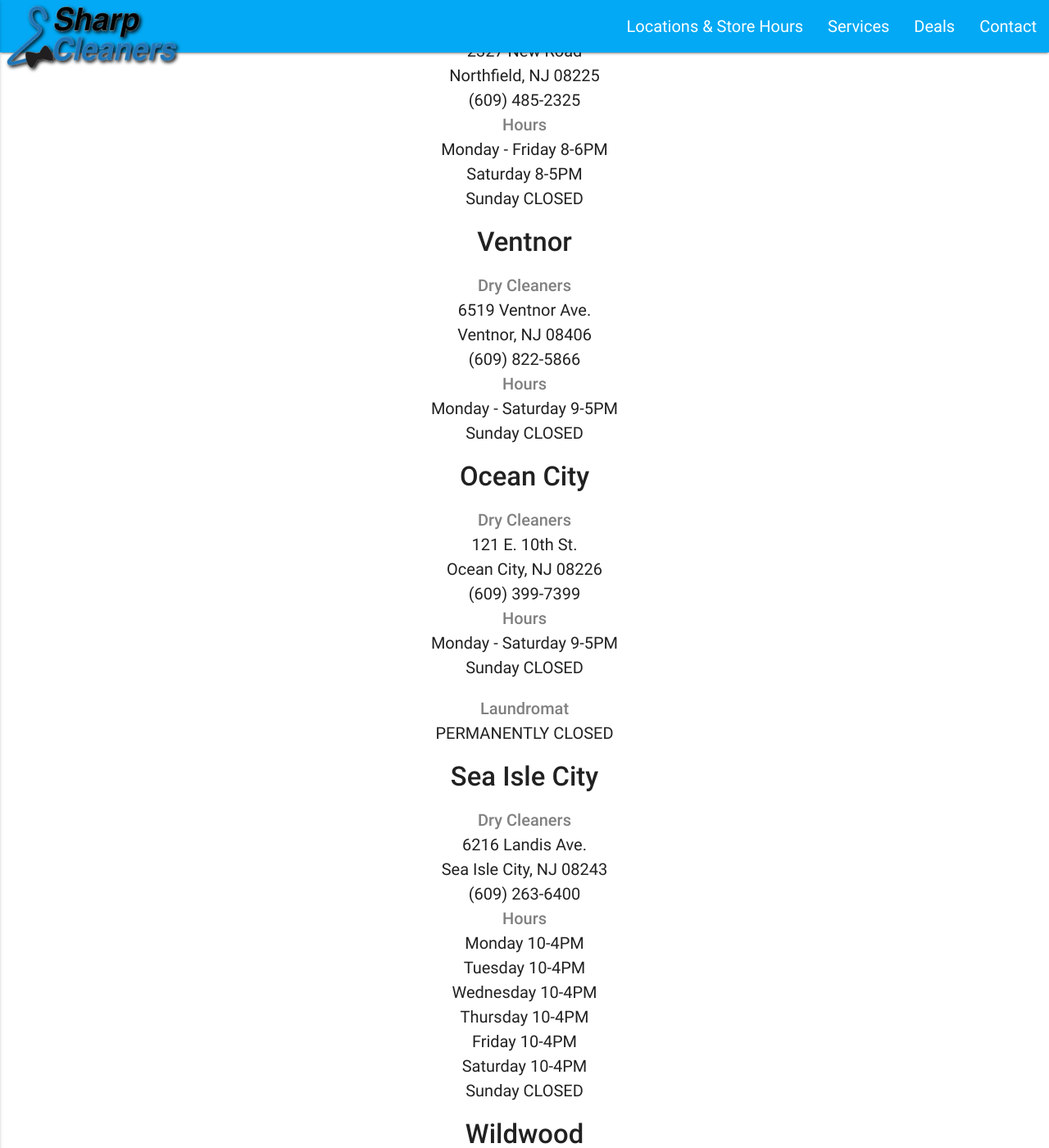
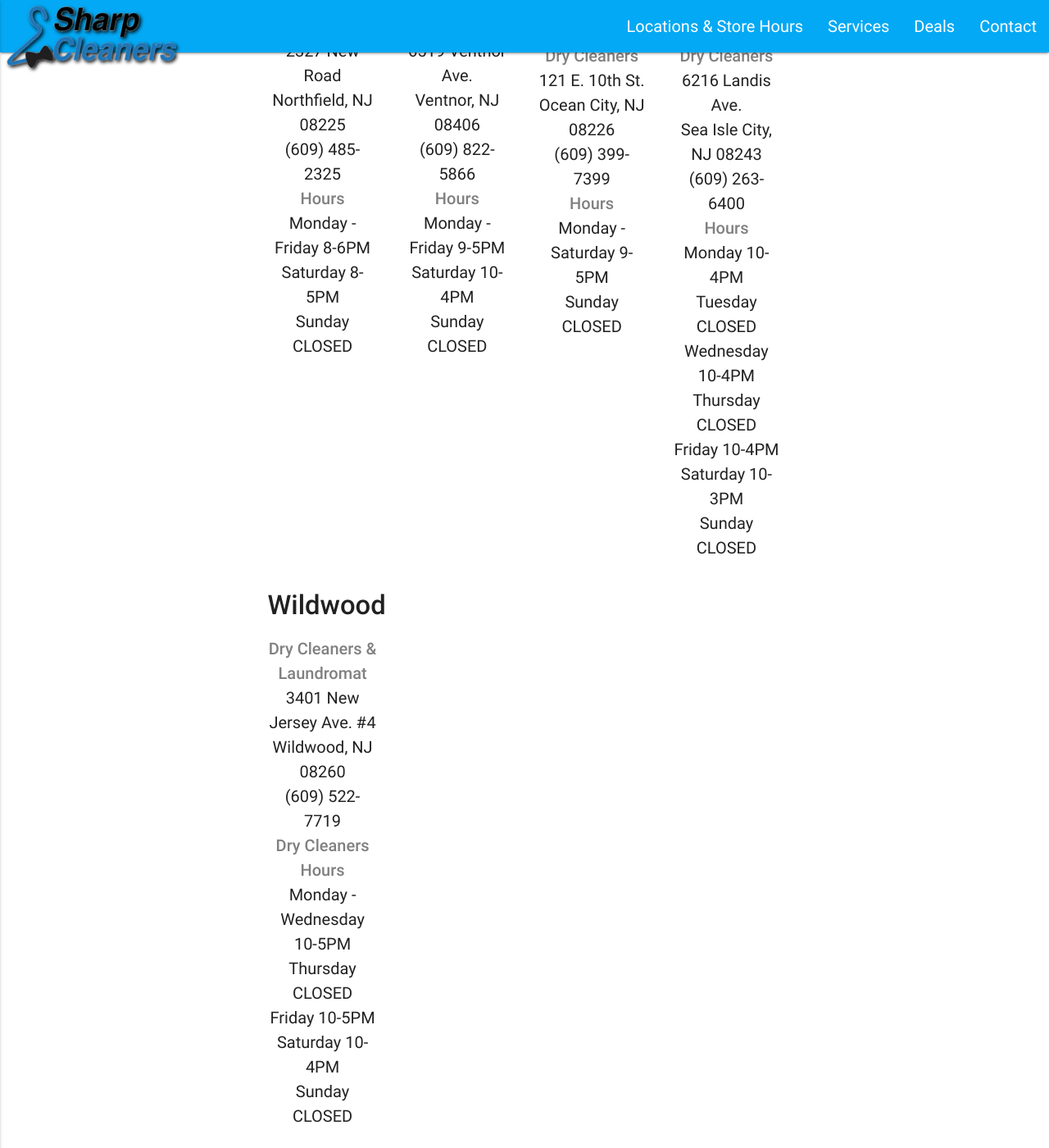
Before and after one commit to sharpcleanersnj/sharpcleanersnj.github.io, a Jekyll site: the page built from _pages/locations.md, in a window 1280 px wide and 1400 px high, scrolled down 755 px. Shown: the whole window at 82% size. Built offline with Jekyll 4.4.1, drawn with Linux system fonts in a browser that asks for light colours; nearby versions of some CDN libraries; some of the changed text lies outside the part shown.

Commit message:
Update locations.md

```diff
--- a/_pages/locations.md
+++ b/_pages/locations.md
@@ -6,27 +6,26 @@
 <center> <iframe src="https://www.google.com/maps/d/u/0/embed?mid=13szKy6mRagCj-x2ouYiW1ftgoWs&ehbc=2E312F" width="640" height="480"></iframe>
 
  <div class="container">
-  <div class="row">
-    <div class="col-sm-4"><h5><strong>Northfield</strong></h5>
+<div class="row">
+     <div class="col s12 m6 l3">
+      <h5><strong>Northfield</strong></h5>
       <p><span style="color: #808080;"><strong>Dry Cleaners</strong></span><br />2327 New Road<br />Northfield, NJ 08225<br />(609) 485-2325<br /><span style="color: #808080;"><strong>Hours</strong></span><br />Monday - Friday 8-6PM<br />Saturday 8-5PM<br />Sunday CLOSED</p>
     </div>
-      <div class="col-sm-4">
+    <div class="col s12 m6 l3">
       <h5><strong>Ventnor</strong></h5>
-      <p><span style="color: #808080;"><strong>Dry Cleaners</strong></span><br />6519 Ventnor Ave. <br />Ventnor, NJ 08406<br />(609) 822-5866<br /><span style="color: #808080;"><strong>Hours</strong></span><br />Monday - Saturday 9-5PM<br />Sunday CLOSED</p>
+      <p><span style="color: #808080;"><strong>Dry Cleaners</strong></span><br />6519 Ventnor Ave. <br />Ventnor, NJ 08406<br />(609) 822-5866<br /><span style="color: #808080;"><strong>Hours</strong></span><br />Monday - Friday 9-5PM<br />Saturday 10-4PM<br />Sunday CLOSED</p>
     </div>
-    <div class="col-sm-4">
+    <div class="col s12 m6 l3">
       <h5><strong>Ocean City</strong></h5>
       <p><span style="color: #808080;"><strong>Dry Cleaners</strong></span><br />121 E. 10th St.<br />Ocean City, NJ 08226<br />(609) 399-7399<br /><span style="color: #808080;"><strong>Hours</strong></span><br />Monday - Saturday 9-5PM<br />Sunday CLOSED</p>
-      <p><span style="color: #808080;"><strong>Laundromat</strong></span><br />PERMANENTLY CLOSED</p>
     </div>
-<div class="row">
-   <div class="col-sm-4">
+    <div class="col s12 m6 l3">
       <h5><strong>Sea Isle City</strong></h5>
-       <p><span style="color: #808080;"><strong>Dry Cleaners</strong></span><br />6216 Landis Ave.<br />Sea Isle City, NJ 08243<br />(609) 263-6400<br /><span style="color: #808080;"><strong>Hours</strong></span><br />Monday 10-4PM<br />Tuesday 10-4PM<br />Wednesday 10-4PM<br />Thursday 10-4PM<br />Friday 10-4PM<br />Saturday 10-4PM<br />Sunday CLOSED</p>
+      <p><span style="color: #808080;"><strong>Dry Cleaners</strong></span><br />6216 Landis Ave.<br />Sea Isle City, NJ 08243<br />(609) 263-6400<br /><span style="color: #808080;"><strong>Hours</strong></span><br />Monday 10-4PM<br />Tuesday CLOSED<br />Wednesday 10-4PM<br />Thursday CLOSED<br />Friday 10-4PM<br />Saturday 10-3PM<br />Sunday CLOSED</p>
     </div>
-   <div class="col-sm-4">
+    <div class="col s12 m6 l3">
       <h5><strong>Wildwood</strong></h5>
-      <p><span style="color: #808080;"><strong>Dry Cleaners & Laundromat</strong></span><br />3401 New Jersey Ave. #4<br />Wildood, NJ 08260<br />(609) 522-7719<br /><span style="color: #808080;"><strong>Dry Cleaners Hours</strong></span><br />Monday - Friday 9-5PM<br />Saturday 9-4PM<br /> Sunday CLOSED</p>
+      <p><span style="color: #808080;"><strong>Dry Cleaners & Laundromat</strong></span><br />3401 New Jersey Ave. #4<br />Wildwood, NJ 08260<br />(609) 522-7719<br /><span style="color: #808080;"><strong>Dry Cleaners Hours</strong></span><br />Monday - Wednesday 10-5PM<br />Thursday CLOSED<br />Friday 10-5PM<br />Saturday 10-4PM<br /> Sunday CLOSED</p>
       <p><span style="color: #808080;"><strong>Laundromat Hours</strong></span><br />DAILY 7AM - 9PM<br /></p>
     </div>
   </div>
```
